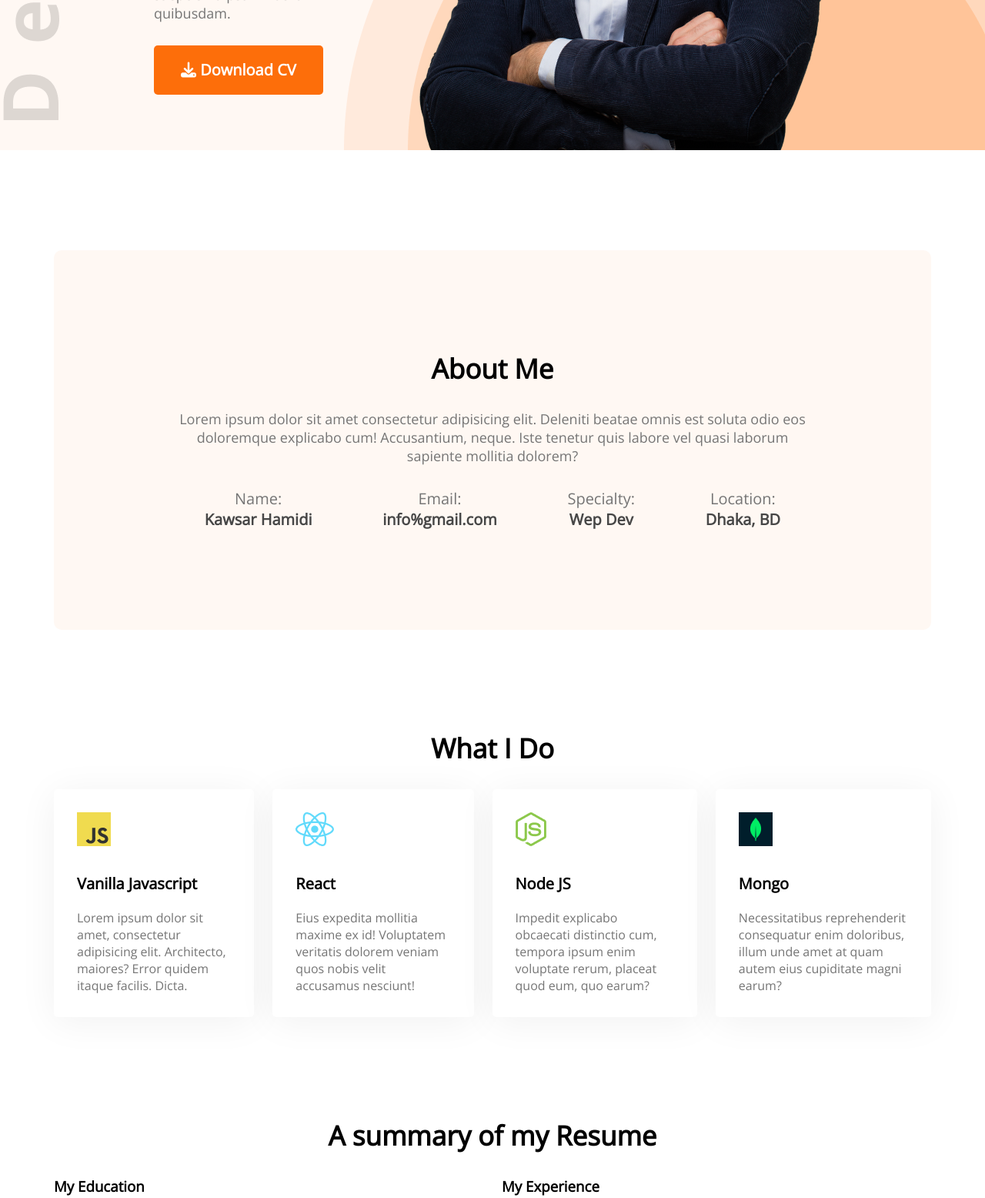
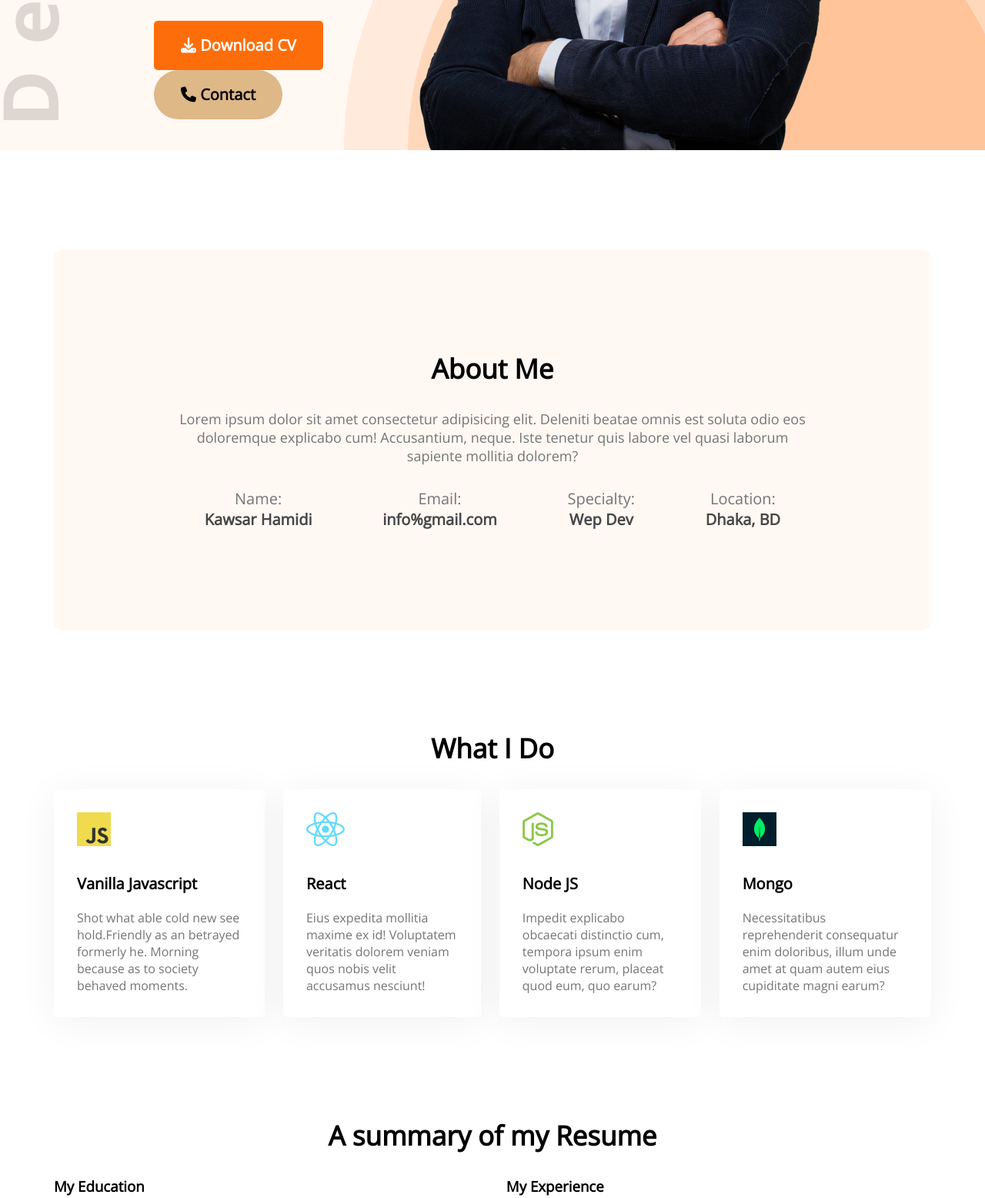
Before and after one commit to kawsarhamidi/developer-portfolio, a plain HTML site: page index.html in a window 1280 px wide. Shown: the part 645-2201 px from the top of the page at 77% size. Drawn offline with nearby package versions, Linux system fonts and the light colour scheme.

Commit message:
added commit

```diff
--- a/css/style.css
+++ b/css/style.css
@@ -19,6 +19,15 @@ section{
     font-weight: 700;
     border: 0;
     padding: 18px 35px;
+}
+.btn-contact{
+    height: 64px;
+    border-radius: 50px;
+    font-size: 20px;
+    font-weight: 700;
+    border: 0;
+    padding: 18px 35px;
+    background: burlywood;
 }
 .header{
     background: #FFF8F3;
@@ -171,4 +180,5 @@ input{
 }
 .contact a{
     text-decoration: none;
+    padding: 10px;
 }
--- a/index.html
+++ b/index.html
@@ -25,7 +25,8 @@
             <h3 class="banner-sub-title">Hi, I am</h3>
             <h1 class="banner-title">Mary Hardy</h1>
             <p class="banner-description">Lorem ipsum dolor sit, amet consectetur adipisicing elit. Vel quam laudantium neque numquam nostrum explicabo saepe sint ipsam libero quibusdam.</p>
-            <button class="btn-primary"><i class="fa-solid fa-download"></i> Download CV</button>
+            <button class="btn-primary"><i class="fa-solid fa-download"></i>  Download CV</button>
+            <button class="btn-contact"><i class="fa-solid fa-phone"></i> Contact</button>
         </div>
             <img src="images/hardy.png" alt="">
         </div>
@@ -60,7 +61,7 @@
                 <div class="skill">
                     <img src="images/icons/js.png" alt="">
                     <p class="skill-title">Vanilla Javascript</p>
-                    <p class="skill-description">Lorem ipsum dolor sit amet, consectetur adipisicing elit. Architecto, maiores? Error quidem itaque facilis. Dicta.</p>
+                    <p class="skill-description">Shot what able cold new see hold.Friendly as an betrayed formerly he. Morning because as to society behaved moments.</p>
                 </div>
                 <div class="skill">
                     <img src="images/icons/react.png" alt="">
@@ -70,12 +71,14 @@
                 <div class="skill">
                     <img src="images/icons/nodejs.png" alt="">
                     <p class="skill-title">Node JS</p>
-                    <p class="skill-description">Impedit explicabo obcaecati distinctio cum, tempora ipsum enim voluptate rerum, placeat quod eum, quo earum?</p>
+                    <p class="skill-description">Impedit explicabo obcaecati distinctio cum, tempora ipsum enim voluptate rerum, placeat quod eum, quo earum?
+                    </p>
                 </div>
                 <div class="skill">
                     <img src="images/icons/mongo.png" alt="">
                     <p class="skill-title">Mongo</p>
-                    <p class="skill-description">Necessitatibus reprehenderit consequatur enim doloribus, illum unde amet at quam autem eius cupiditate magni earum?</p>
+                    <p class="skill-description">Necessitatibus reprehenderit consequatur enim doloribus, illum unde amet at quam autem eius cupiditate magni earum?
+                    </p>
                 </div>
             </div>
         </section>
@@ -88,19 +91,22 @@
                     <div class="resume-item">
                         <h4 class="title">Master in Computer Engineering</h4>
                         <h5 class="sub-title">Harvard University / 2015 2017</h5>
-                        <p class="description">List skill/technologies here. You can change the icon above to any of the 1500+ FontAwesome 5 free icons available. Aenean commodo ligula eget dolor</p>
+                        <p class="description">List skill/technologies here. You can change the icon above to any of the 1500+ FontAwesome 5 free icons available. Aenean commodo ligula eget dolor
+                        </p>
                     </div>
                     <hr>
                     <div class="resume-item">
                         <h4 class="title">Master in Computer Engineering</h4>
                         <h5 class="sub-title">Harvard University / 2015 2017</h5>
-                        <p class="description">List skill/technologies here. You can change the icon above to any of the 1500+ FontAwesome 5 free icons available. Aenean commodo ligula eget dolor</p>
+                        <p class="description">List skill/technologies here. You can change the icon above to any of the 1500+ FontAwesome 5 free icons available. Aenean commodo ligula eget dolor
+                        </p>
                     </div>
                     <hr>
                     <div class="resume-item">
                         <h4 class="title">Master in Computer Engineering</h4>
                         <h5 class="sub-title">Harvard University / 2015 2017</h5>
-                        <p class="description">List skill/technologies here. You can change the icon above to any of the 1500+ FontAwesome 5 free icons available. Aenean commodo ligula eget dolor</p>
+                        <p class="description">List skill/technologies here. You can change the icon above to any of the 1500+ FontAwesome 5 free icons available. Aenean commodo ligula eget dolorem
+                        </p>
                     </div>
                 </div>
                 <div>
@@ -125,7 +131,7 @@
                 </div>
             </div>
             <div class="resume-button">
-                <button class="btn-primary">Download CV</button>
+                <button class="btn-primary"><i class="fa-solid fa-download"></i> Download CV</button>
             </div>
         </section>
         <!-- contact section -->
```
